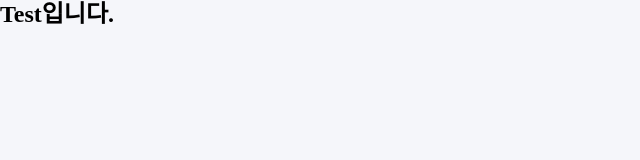
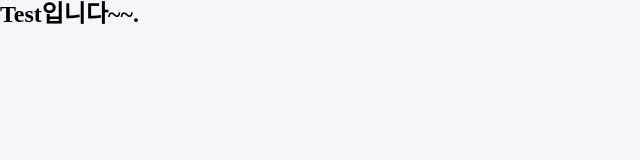
Before and after one commit to 2023-winter-techeer-sw-bootcamp-TeamF/TeamF, a React (Vite) app in the folder frontend/: page /test in a window 1280 px wide. Shown: the top 160 px of the page, without its empty margins (0-640 px from the left). Built offline with nearby package versions, Linux system fonts and the light colour scheme; the HTML template or start-up script is replaced by a standard one; a web font is replaced by a local one.

Commit message:
feat:테스트입니다

```diff
--- a/frontend/src/pages/Test.tsx
+++ b/frontend/src/pages/Test.tsx
@@ -1,7 +1,7 @@
 export default function Test() {
   return (
     <>
-      <h1>Test입니다.</h1>
+      <h1>Test입니다~~.</h1>
     </>
   );
 }
```
